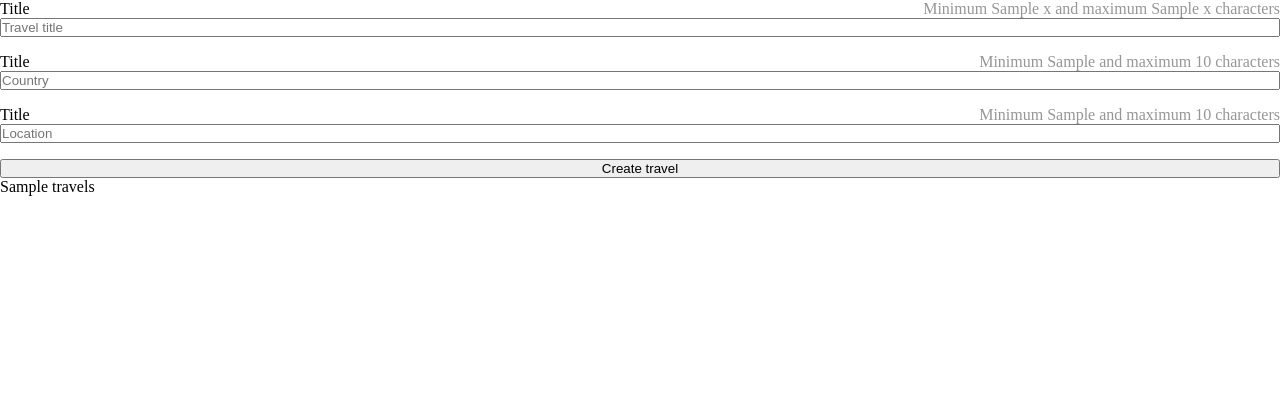
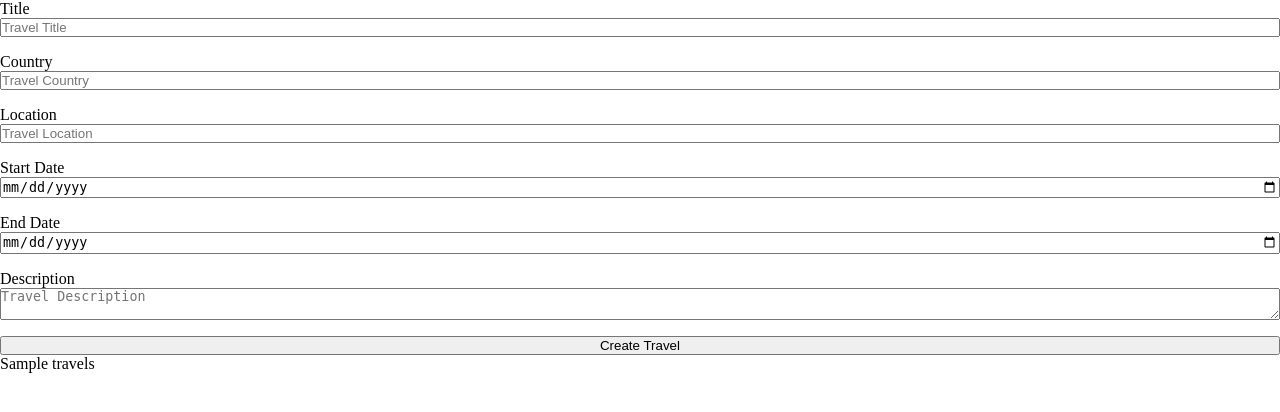
Before and after one commit to RasmusMeinche/2026_1_travel, a Flask app: template templates/page_travels.html in a window 1280 px wide. Shown: the part 48-460 px from the top of the page. Run offline with Flask 3, Linux system fonts and the light colour scheme; the template is opened without the code that fills it: most values are stand-ins (such as "Sample title", 1, 10 or a date in 2020).

Commit message:
feat: Implement travel creation form and validation; update database schema and user session handling

```diff
--- a/app.py
+++ b/app.py
@@ -130,6 +130,7 @@ def api_login():
 
         user.pop("user_password")
         session["user"] = user
+        session["user_pk"] = user["user_pk"]
 
         return f"""<browser mix-redirect="/profile"></browser>"""
 
@@ -203,17 +204,25 @@ def show_travels():
 def api_create_travel():
     try:
         travel_pk = uuid.uuid4().hex
-        travel_fk = x.validate_travel_title()
+        user_fk = session.get("user_pk")
+        if not user_fk:
+            raise Exception("No user logged in")
         travel_title = x.validate_travel_title()
         travel_country = x.validate_travel_country()
         travel_location = x.validate_travel_location()
+        travel_start_date = request.form.get("travel_start_date")
+        travel_end_date = request.form.get("travel_end_date")
+        travel_description = x.travel_description()
 
         db, cursor = x.db()
-        q = "INSERT INTO travels VALUES(%s, %s, %s, %s, %s, %s, %s, %s)"
-        cursor.execute(q, (travel_pk, travel_fk, travel_title, travel_country, travel_location, travel_start_date, travel_end_date, travel_description))
+        q = "INSERT INTO travels VALUES (%s, %s, %s, %s, %s, %s, %s, %s)"
+        cursor.execute(q, (travel_pk, user_fk, travel_title, travel_country, travel_location, travel_start_date, travel_end_date, travel_description))
         db.commit()
+
+        return render_template("page_travels.html", x=x, user=user)
     except Exception as ex:
         ic(ex)
+        return "ups"
     finally:
         if "cursor" in locals(): cursor.close()
         if "db" in locals(): db.close()
--- /dev/null
+++ b/templates/___create_travels.html
@@ -0,0 +1,40 @@
+<form mix-post="/api-create-travel" autocomplete="off">
+
+    <div>
+        <label for="travel_title">Title</label>
+        <input name="travel_title" type="text" placeholder="Travel Title"
+        mix-validate="{{x.REGEX_TRAVEL_TITLE}}">
+    </div>
+
+    <div>
+        <label for="travel_country">Country</label>
+        <input name="travel_country" type="text" placeholder="Travel Country"
+        mix-validate="{{x.REGEX_TRAVEL_COUNTRY}}">
+    </div>
+
+    <div>
+        <label for="travel_location">Location</label>
+        <input name="travel_location" type="text" placeholder="Travel Location"
+        mix-validate="{{x.REGEX_TRAVEL_LOCATION}}">
+    </div>
+
+    <div>
+        <label for="travel_start_date">Start Date</label>
+        <input name="travel_start_date" type="date" placeholder="YYYY-MM-DD">
+    </div>
+
+    <div>
+        <label for="travel_end_date">End Date</label>
+        <input name="travel_end_date" type="date" placeholder="YYYY-MM-DD">
+    </div>
+
+    <div>
+        <label for="travel_description">Description</label>
+        <textarea name="travel_description" placeholder="Travel Description"
+        mix-validate="{{x.REGEX_TRAVEL_DESCRIPTION}}"></textarea>
+    </div>
+
+    <button type="submit">
+        Create Travel
+    </button>
+</form>
--- a/templates/___form_create_travel.html
+++ /dev/null
@@ -1,29 +0,0 @@
-<form mix-post="/api-create-travel" autocomplete="off">
-
-    <div>
-        <label for="">
-            Title <span>Minimum {{ x.TRAVEL_TITLE_MIN }} and maximum {{ x.TRAVEL_TITLE_MAX }} characters</span>
-        </label>
-        <input name="travel_title" type="text" placeholder="Travel title"
-        mix-validate="{{x.REGEX_TRAVEL_TITLE}}">
-    </div>
-    <div>
-        <label for="">
-            Title <span>Minimum {{ x.TRAVEL_COUNTRY_MIN }} and maximum {{ x.TRAVEL_COUNTRY_MAX }} characters</span>
-        </label>
-        <input name="travel_country" type="text" placeholder="Country"
-        mix-validate="{{x.REGEX_TRAVEL_COUNTRY}}">
-    </div>
-    <div>
-        <label for="">
-            Title <span>Minimum {{ x.TRAVEL_LOCATION_MIN }} and maximum {{ x.TRAVEL_LOCATION_MAX }} characters</span>
-        </label>
-        <input name="travel_location" type="text" placeholder="Location"
-        mix-validate="{{x.REGEX_TRAVEL_LOCATION}}">
-    </div>
-
-
-    <button>
-        Create travel
-    </button>
-</form>
--- a/templates/page_travels.html
+++ b/templates/page_travels.html
@@ -1,10 +1,8 @@
 {% include "_header.html" %}
 
 <main>
-   {% include "___form_create_travel.html" %}
-   <section>
-      {{ travels }}
-   </section>
+        {% include "___create_travels.html" %}
+        {{ travels }}
 </main>
 
 {% include "_footer.html" %}
--- a/x.py
+++ b/x.py
@@ -93,7 +93,7 @@ def validate_travel_country():
     return travel_country
 
 ##############################
-TRAVEL__MIN = 1
+TRAVEL_LOCATION_MIN = 1
 TRAVEL_LOCATION_MAX = 200
 REGEX_TRAVEL_LOCATION = f"^.{{{TRAVEL_COUNTRY_MIN},{TRAVEL_COUNTRY_MAX}}}$"
 def validate_travel_location():
@@ -101,3 +101,15 @@ def validate_travel_location():
     if not re.match(REGEX_TRAVEL_COUNTRY, travel_location):
         raise Exception("company_exception travel_location")
     return travel_location
+
+##############################
+TRAVEL_DESCRIPTION_MIN = 1
+TRAVEL_DESCRIPTION_MAX = 500
+REGEX_TRAVEL_DESCRIPTION = f"^.{{{TRAVEL_DESCRIPTION_MIN},{TRAVEL_DESCRIPTION_MAX}}}$"
+def validate_description_title():
+    travel_description = request.form.get("description", "")
+    if not re.match(REGEX_TRAVEL_DESCRIPTION, travel_description):
+        raise Exception("company_exception travel_description")
+    return travel_description
+
+##############################
```
Also changed, not shown: travels.sql (renamed from travel.sql, +26 -7 lines), 2 other files.
